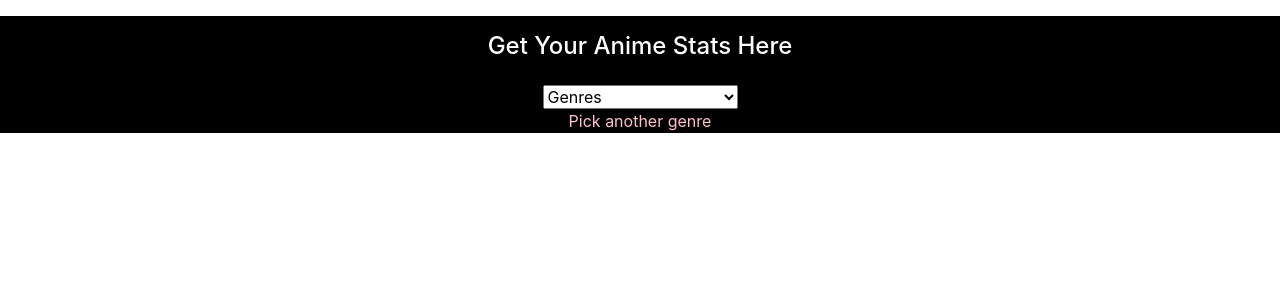
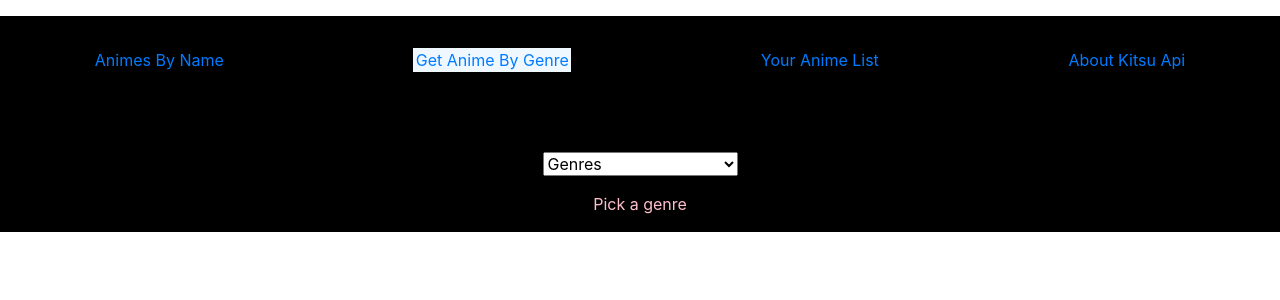
Before and after one commit to eclecticexistential/CLReactProject, a React (Create React App) app: page / in a window 1280 px wide. Shown: the top 300 px of the page. Built offline with nearby package versions, Linux system fonts and the light colour scheme.

Commit message:
Added ReactRouter. Set up navbar.

```diff
--- a/package.json
+++ b/package.json
@@ -11,7 +11,8 @@
     "bootstrap": "^4.1.3",
     "jquery": "^3.3.1",
     "react": "^16.5.2",
-    "react-dom": "^16.5.2"
+    "react-dom": "^16.5.2",
+    "react-router-dom": "^4.3.1"
   },
   "scripts": {
     "start": "react-scripts start",
--- a/src/App.css
+++ b/src/App.css
@@ -26,4 +26,15 @@
 
 .pink{
 	color: pink;
+	padding: 1em;
 }
+
+.nav{
+	list-style: none;
+	justify-content: space-around;
+	padding: 2em 0 0;
+}
+
+.optSel{
+	margin-top: 5em;
+}
--- a/src/App.js
+++ b/src/App.js
@@ -1,6 +1,6 @@
 import React, { Component } from 'react';
 import Results from './Components/Results';
-
+import {Route, BrowserRouter, NavLink} from 'react-router-dom';
 import Dropdown from './Components/Dropdown';
 import './App.css';
 
@@ -21,9 +21,18 @@ class App extends Component {
   render() {
     return (
 		  <div className="App my-3">
-			<h1 className="App-title p-3">Get Your Anime Stats Here</h1>
+			<BrowserRouter>
+				<header>
+					<ul className="nav">
+						<li><NavLink to="/search" activeClassName="activeWooName">Animes By Name</NavLink></li>
+						<li><NavLink exact to="/" activeStyle={{background: 'aliceblue', padding: '0.15em'}}>Get Anime By Genre</NavLink></li>
+						<li><NavLink to="/view">Your Anime List</NavLink></li>
+						<li><NavLink to="/about">About Kitsu Api</NavLink></li>
+					</ul>
+				</header>
+			</BrowserRouter>
 			<Dropdown addAnimeInfo={this.addAnimeInfo}/>
-			{this.state.picked ? <Results animeList={this.state.Animes}/> : <p className='pink'>Pick another genre</p>}
+			{this.state.picked === true ? <Results animeList={this.state.Animes}/> : <p className='pink'>Pick a genre</p>}
 		  </div>
     );
   }
--- a/src/Components/Dropdown.js
+++ b/src/Components/Dropdown.js
@@ -43,6 +43,7 @@ class Dropdown extends Component {
 			id="genres"
 			value={this.state.pickedGenre}
 			onChange={this.onGenreChange}
+			className="optSel"
 			>
 			<option value="">Genres</option>
 			{orderedList.map((item, key) =>
```
Also changed, not shown: 1 other file (tests, documents, lock files or other folders).
